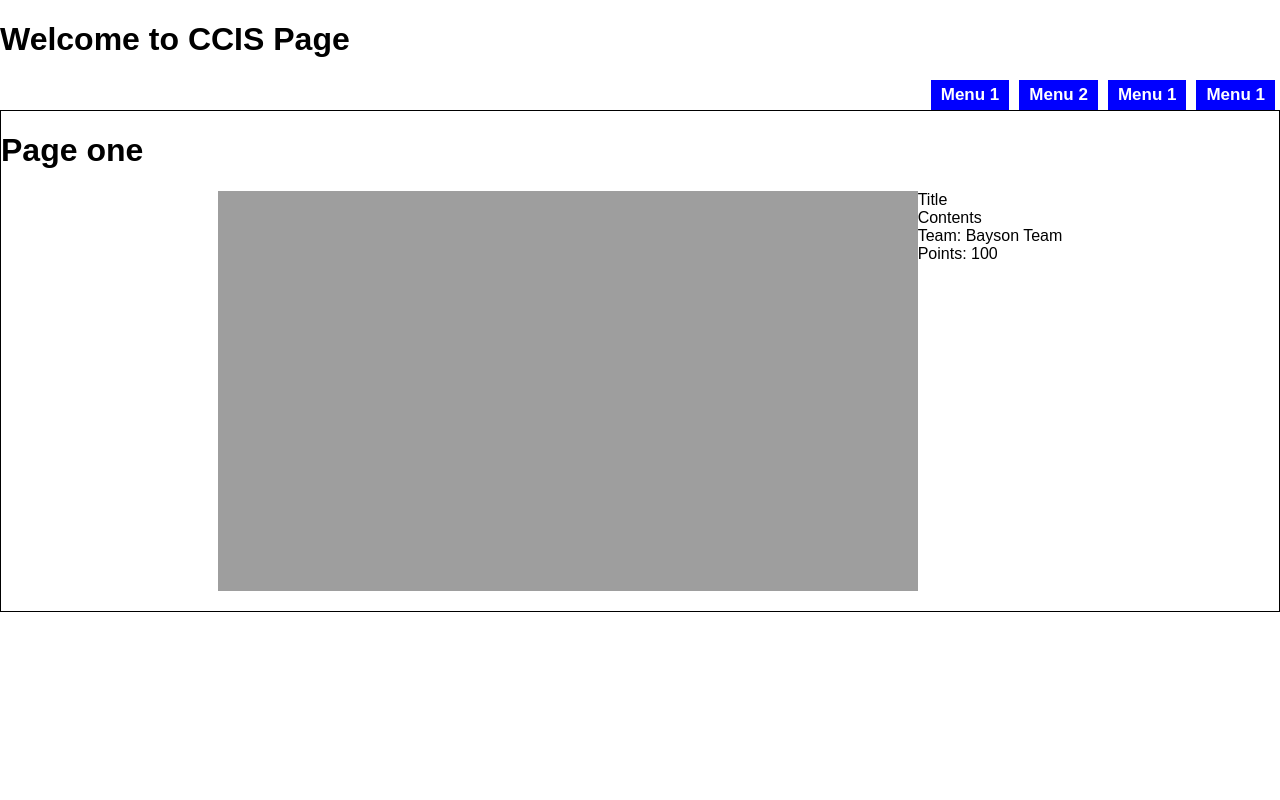
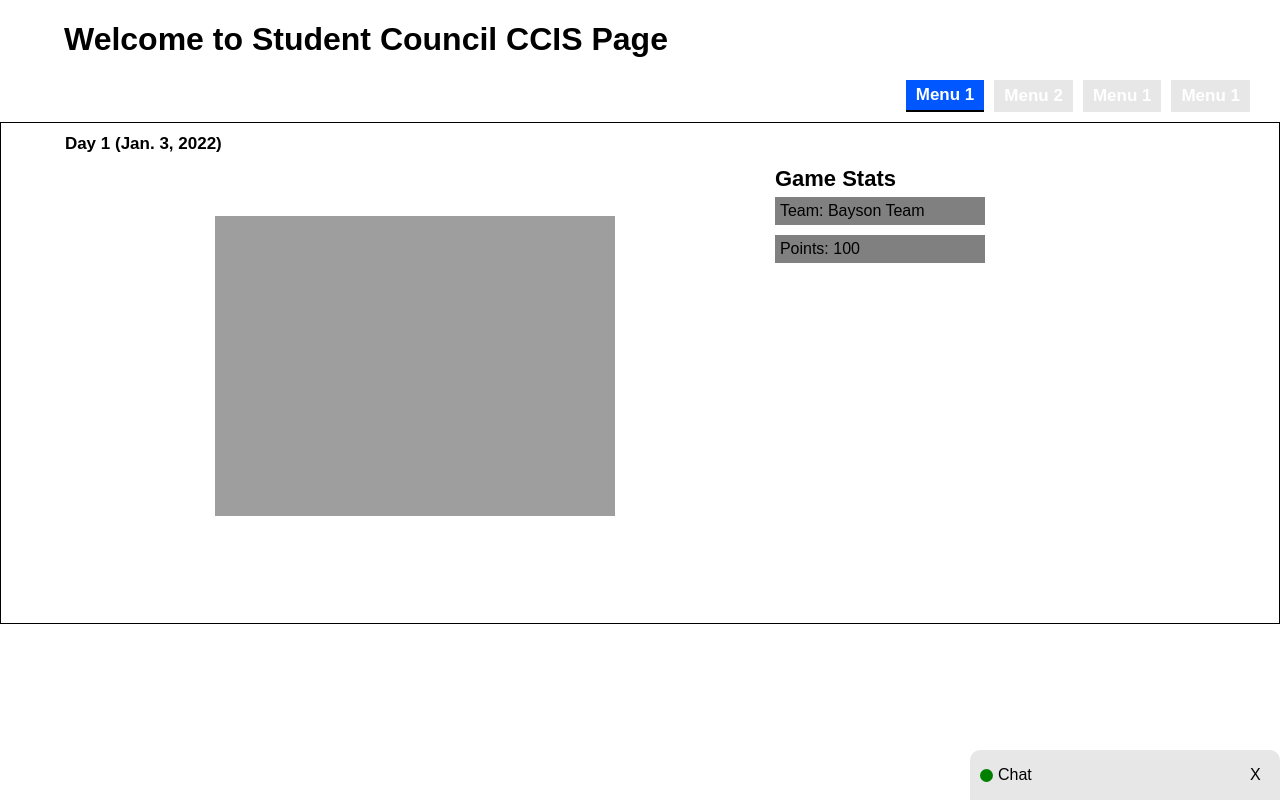
Before and after one commit to jhonlloydc/CCIS-REALM, a PHP site: page / in a window 1280 px wide. Run offline with PHP 8.4, Linux system fonts and the light colour scheme.

Commit message:
Add files via upload

```diff
--- a/css/main.css
+++ b/css/main.css
@@ -3,20 +3,114 @@ body{
     margin: 0;
     padding: 0;
 }
+P{
+    margin: 0px;
+    padding: 0px;
+}
+.page-header{
+    width: 95%;
+    margin-left: 5%;
+}
 .nav-bar{
     display: flex;
     width: 100%;
     justify-content: flex-end;
+    margin-bottom: 10px;
+}
+.sender{
+    font-weight: bold;
+    font-size: 13px;
+    margin-bottom: 5px;
+}
+.m-message{
+    font-size: 11px;
 }
 .main-content{
     display: flex;
-    justify-content: center;
 }
 #content{
     width: 100%;
     height: 500px;
     border-style: solid;
     border-width: 1px;
+    transition: 0.3s;
+}
+.action-box{
+    width: 100%;
+    display: flex;
+    align-items: center;
+
+}
+.chat-content{
+    display: none;
+}
+.close{
+    width: 5%;
+    cursor: pointer;
+}
+.online{
+    width: 13px;
+    height: 13px;
+    background-color: green;
+    border-radius: 100%;
+    margin-right: 5px;
+}
+#chat{
+    display: flex;
+    align-items: center;
+    width: 90%;
+    margin-bottom: 10px;
+    margin-top: 10px;
+    cursor: pointer;
+}
+.side-box{
+    display: flex;
+    padding-left: 10px;
+    width: 300px;
+    height: 50px;
+    position: absolute;
+    right: 0;
+    bottom: 0;
+    background-color: #E7E7E7;
+    transition: 0.3s;
+    border-radius: 10px 10px 0px 0px;
+    margin-left: 10px;
+}
+.chats{
+    display: flex;
+    flex-direction: column;
+    justify-content: flex-end;
+    height: 370px;
+    width: 100%;
+
+}
+.p-chat{
+    width: 90%;
+    display: flex;
+    flex-direction: column;
+    margin-top: 10px;
+    position: relative;
+    padding: 3px;
+    padding-left: 10px;
+    padding-top: 10px;
+    padding-bottom: 10px;
+    background: #FFFFFF;
+    box-shadow: 0px 1px 4px rgba(0, 0, 0, 0.25);
+    border-radius: 10px;
+}
+.message-box{
+    display: flex;
+    width: 100%;
+    position: absolute;
+    bottom: 0;
+    margin-bottom: 10px;
+}
+.input-msg{
+    min-height: 50px;
+    max-height: 50px;
+    min-width: 70%;
+    max-width: 70%;
+
 }
 button{
     padding: 5px;
@@ -25,7 +119,7 @@ button{
     margin-left: 5px;
     margin-right: 5px;
     border-style: none;
-    background-color: blue;
+    background-color: #E7E7E7;
     color: white;
     font-size: 17px;
     font-weight: bold;
--- a/css/page.css
+++ b/css/page.css
@@ -6,19 +6,20 @@ body{
 }
 .container{
     display: flex;
-    width: 100%;
+    width: 95%;
+    padding-left: 5%;
     flex-direction: column;
 }
 .sub-container{
     display: flex;
     width: 100%;
-    justify-content: center;
+
 }
 .img-container{
 
     width: 700px;
     height: 400px;
-    background-color: red;
+    background-color: none;
     display: flex;
     justify-content: center;
     align-items: center;
@@ -26,6 +27,7 @@ body{
 .data-box{
     display: flex;
     flex-direction: column;
+    margin-left: 10px;
 }
 .data-content{
     display: flex;
@@ -35,5 +37,19 @@ body{
     display: flex;
     width: 100%;
     height: 100%;
-    object-fit: cover;
+    object-fit: scale-down;
 }
+.h1{
+    font-size: 17px;
+}
+.title{
+    font-size: 22px;
+    font-weight: bold;
+}
+label{
+    padding: 5px;
+    background-color: grey;
+    margin-top: 5px;
+    margin-bottom: 5px;
+    width: 200px;
+}
--- a/index.html
+++ b/index.html
@@ -6,23 +6,80 @@
     </head>
     <title>CCIS</title>
     <body>
+        <div class="side-box">
+            <div class="action-box">
+                <div id='chat'>
+                    <div class="online"></div>Chat</div>
+                <div class="close">X</div>
+            </div>
+
+            <div class="chat-content">
+                <div class="chats">
+                    <div class="p-chat">
+                        <label class="sender">Jhon Lloyd</label>
+                        <p class="m-message">This is my message</p>
+                    </div>
+
+                    <div class="p-chat">
+                        <label class="sender">Jhon Lloyd</label>
+                        <p class="m-message">This is my message</p>
+                    </div>
+
+                    <div class="p-chat">
+                        <label class="sender">Jhon Lloyd</label>
+                        <p class="m-message">This is my message lkashdflkashdfkladhfklahsdl flashdlfh lashdflkh sdfklashdlkf klasdflk hklsdhflk halksdjflh slkdfl lksdhf</p>
+                    </div>
+                </div>
+                <div class="message-box">
+                    <textarea class="input-msg" placeholder="Send Message"></textarea>
+                    <button>Send</button>
+                </div>
+            </div>
+
+        </div>
+
         <h1 class="page-header"></h1>
         <div class="nav-bar">
             <button id="menu-1">Menu 1</button>
             <button id="menu-2">Menu 2</button>
-            <button>Menu 1</button>
-            <button>Menu 1</button>
+            <button id='menu-3'>Menu 1</button>
+            <button id='menu-4' style="margin-right: 30px;">Menu 1</button>
         </div>
         <div class="main-content">
             <iframe id='content' src="page1.html" frameborder="0"></iframe>
+
         </div>
 
     </body>
     <script src="js/config.js"></script>
     <script>
+
+        // ON LOAD
+        $('#menu-1').css({ "border-bottom": "solid 2px","border-color": "black", "background-color":"#0057FF","color":"white"});
+
+
+
+
+
+        $('#chat').click(function(){
+            $('.side-box').css({"height":"500px","display":"block"});
+            $('.chat-content').css({"display":"flex"});
+        });
+        $('.close').click(function(){
+            $('.chat-content').css({"display":"none"});
+            $('.side-box').css({"height":"50px"});
+
+        });
+
+
+
+        $('button').click(function(){
+            $('button').css({ "border-bottom": "none","border-color": "none", "background-color":"#E7E7E7","color":"white"});
+            $(this).css({ "border-bottom": "solid 2px","border-color": "black", "background-color":"#0057FF","color":"white"});
+        });
         $('.page-header').html(pageheader);
         $('#menu-1').click(function(){
-            alert('Menu 1 is clicked');
+
 
             $('.main-content').html('');
             $('.main-content').append(
@@ -30,7 +87,7 @@
             );
         });
         $('#menu-2').click(function(){
-            alert('Menu 2 is clicked');
+
 
             $('.main-content').html('');
             $('.main-content').append(
--- a/js/config.js
+++ b/js/config.js
@@ -1,9 +1,9 @@
 // Header TITLE PAGE
 
-var pageheader = "Welcome to CCIS Page";
+var pageheader = "Welcome to Student Council CCIS Page";
 
 // Set Page Titles
-var page1 = "Page one";
+var page1 = "Day 1 (Jan. 3, 2022)";
 var page2 = "Page two";
 var page3 = "Page three";
 var page4 = "Page four";
--- a/page1.html
+++ b/page1.html
@@ -11,9 +11,9 @@
         </div>
         <div class="data-box">
             <div class="title">
-                Title
+                Game Stats
             </div>
-            <div class="data-content">Contents</div>
+            <div class="data-content"></div>
         </div>
     </div>
 
```
